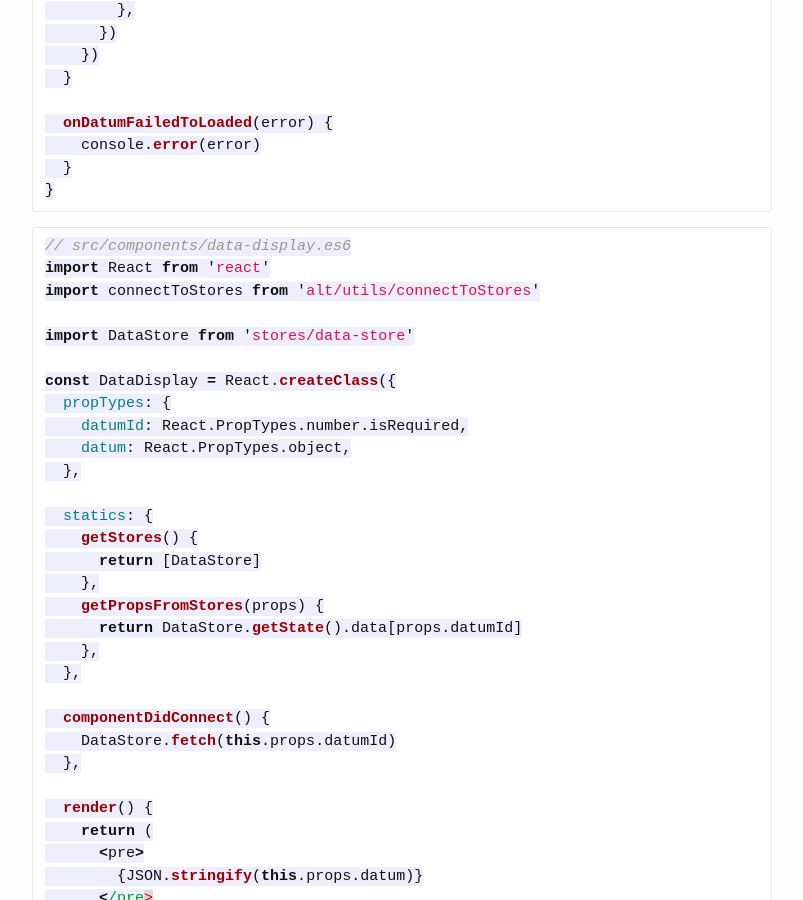
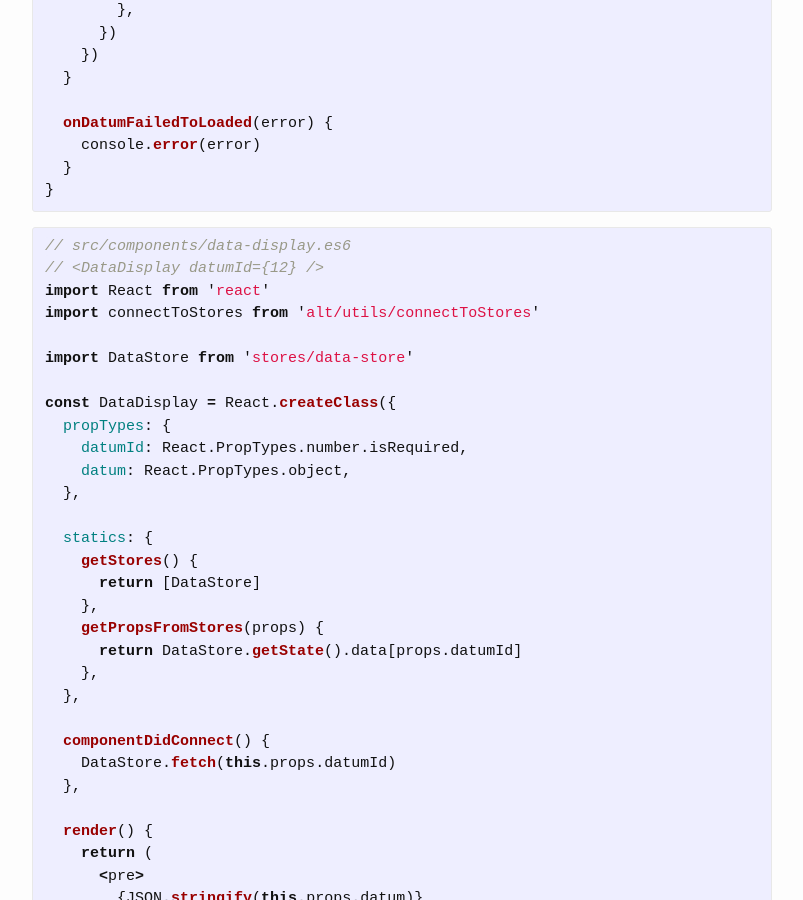
Before and after one commit to trunkclub/trunkclub.github.io, a Jekyll site: the page built from _posts/2015-08-13-using-alts-data-sources.md, in a window 1280 px wide and 900 px high, scrolled down 1748 px. Shown: the whole window, without its empty margins (238-1041 px from the left). Built offline with Jekyll 4.4.1, drawn with Linux system fonts in a browser that asks for light colours; comment, search, counter and statistics services are not loaded.

````diff
--- a/_posts/2015-08-13-using-alts-data-sources.md
+++ b/_posts/2015-08-13-using-alts-data-sources.md
@@ -7,13 +7,13 @@ comments: true
 ---
 
 
-```js
+{% highlight javascript %}
 // src/alt-instance.es6
 import Alt from 'alt'
 export default new Alt()
-```
+{% endhighlight %}
 
-```js
+{% highlight javascript %}
 // src/actions/data-actions.es6
 import alt from 'alt-instance'
 
@@ -28,9 +28,9 @@ class DataActions {
 }
 
 export default alt.createActions(DataActions)
-```
+{% endhighlight %}
 
-```js
+{% highlight javascript %}
 // src/sources/data-source.es6
 import axios from 'axios'
 import DataActions from 'actions/data-actions'
@@ -51,9 +51,9 @@ const DataSource = {
 }
 
 export default DataSource
-```
+{% endhighlight %}
 
-```js
+{% highlight javascript %}
 // src/stores/data-store.es6
 import alt from 'alt-instance'
 import React from 'react'
@@ -90,11 +90,11 @@ class DataStore {
     console.error(error)
   }
 }
-```
+{% endhighlight %}
 
-
-```js
+{% highlight javascript %}
 // src/components/data-display.es6
+// <DataDisplay datumId={12} />
 import React from 'react'
 import connectToStores from 'alt/utils/connectToStores'
 
@@ -129,5 +129,4 @@ const DataDisplay = React.createClass({
 })
 
 export default connectToStores(DataDisplay)
-
-```
+{% endhighlight %}
````
